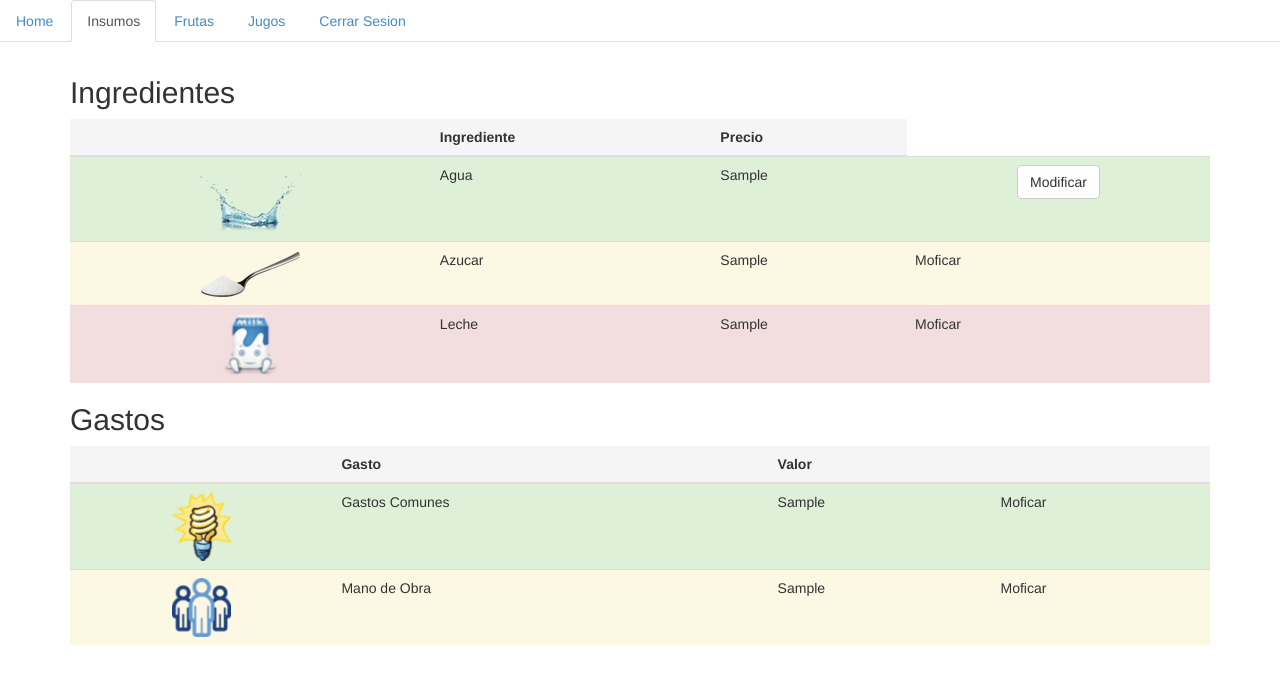
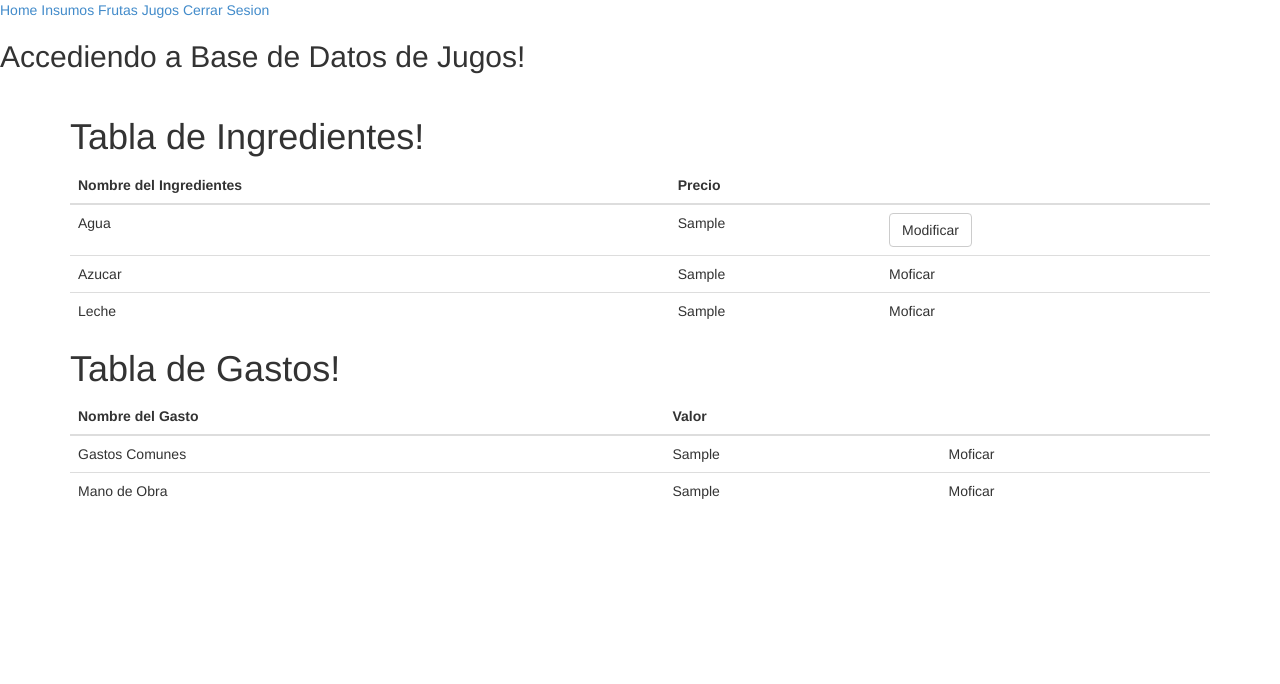
Before and after one commit to unsafer/ci_intro, a CodeIgniter app: a page that uses application/views/view_insumos.php in a window 1280 px wide. Shown: the top 684 px of the page. Run offline with CodeIgniter, Linux system fonts and the light colour scheme; tables that the repository leaves empty or names only in its code hold one stand-in row (values such as "Sample post").

Commit message:
popup arreglado, falta agregar css a vista insumos

```diff
--- a/application/controllers/site.php
+++ b/application/controllers/site.php
@@ -137,5 +137,10 @@ class Site extends CI_Controller {
         //print_r($cantidad);
         $this->load->view("view_jugos", $data);
 }
-
+    //    modificar
+    function modificar_agua(){
+    $this->load->model('gastos_db');
+    $this->gastos_db->update_agua();
+    $this->insumos();
+    }
 }
--- a/application/models/gastos_db.php
+++ b/application/models/gastos_db.php
@@ -5,4 +5,9 @@ class Gastos_db extends CI_Model{
         $query = $this->db->query("SELECT * FROM gastos");
         return $query->result();
     }
+    function update_agua(){
+        $f1 = $_POST['f1'];
+        $this->db->query("UPDATE gastos SET agua=".$f1);
+
+    }
 }
--- a/application/views/view_insumos.php
+++ b/application/views/view_insumos.php
@@ -1,15 +1,6 @@
 <!DOCTYPE html>
 
-
-<script type="text/javascript">
-
-$(document).on("click", ".open-Modal", function () {
-var myDNI = $(this).data('id');
-$(".modal-body #DNI").val( myDNI );
-});
-
-</script>
-
+<html lang="en">
 
 
 
@@ -24,23 +15,22 @@ $(".modal-body #DNI").val( myDNI );
 <body>
 
 <div id="container">
-        <ul class="nav nav-tabs">
-        <li> <a href="home">Home</a></li>
-        <li class="active"><a href="insumos">Insumos</a></li>
-        <li><a href="frutas">Frutas</a></li>
-        <li><a href="jugos">Jugos</a></li>
-        <li><a href='<?php echo base_url() ."site/logout" ?>'>Cerrar Sesion</a></li>
-        </ul>
+	<a href="home">Home</a>
+        <a href="insumos">Insumos</a>
+        <a href="frutas">Frutas</a>
+        <a href="jugos">Jugos</a>
+        <a href='<?php echo base_url() ."site/logout" ?>'>Cerrar Sesion</a>
+	<h2>Accediendo a Base de Datos de Jugos!</h2>
+
 
     <div class="container" style="padding-top: 1em;">
-      <h2>Ingredientes</h2>
+      <h1>Tabla de Ingredientes!</h1>
       <table class="table table-hover">
           <thead>
-                  <tr class="active">
+                  <tr>
+                              <th>Nombre del Ingredientes</th>
+                              <th>Precio</th>
                               <th></th>
-                              <th>Ingrediente</th>
-                              <th>Precio</th>
-
 
 
                   </tr>
@@ -49,15 +39,15 @@ $(".modal-body #DNI").val( myDNI );
            <?php
                               foreach($results as $row) { ?>
                   <tr>
-                       <td class="success" align="center"> <img src="<?= base_url();?>images/agua.png" class="img-rounded" alt="Rounded Image"> </td> <td class="success">Agua</td><td class="success"><?php echo $row->agua ?></td><td class="success" align="center"><button type="button" class="btn btn-default" data-id="$row->id" data-toggle="modal" data-target="#myModal">Modificar</button></td>
+                       <td>Agua</td><td><?php echo $row->agua ?></td><td ><button type="button" class="btn btn-default" title="Add this item" data-id="1234" data-toggle="modal" data-target="#myModal">Modificar</button></td>
                   </tr>
                   <tr>
 
-                       <td class="warning" align="center"> <img src="<?= base_url();?>images/azucar.png" class="img-rounded" alt="Rounded Image"> </td> <td  class="warning">Azucar</td><td  class="warning"><?php echo $row->azucar ?></td><td  class="warning">Moficar</td>
+                       <td>Azucar</td><td><?php echo $row->azucar ?></td><td>Moficar</td>
                   </tr>
                   <tr>
 
-                        <td class="danger" align="center"> <img src="<?= base_url();?>images/milk.png" class="img-rounded" alt="Rounded Image"> </td> <td class="danger">Leche</td><td class="danger"><?php echo $row->leche ?></td><td class="danger">Moficar</td>
+                        <td>Leche</td><td><?php echo $row->leche ?></td><td>Moficar</td>
                   </tr>
 
             <?php } ?>
@@ -65,12 +55,11 @@ $(".modal-body #DNI").val( myDNI );
           </tbody>
       </table>
 
-      <h2>Gastos</h2>
+      <h1>Tabla de Gastos!</h1>
       <table class="table table-hover">
           <thead>
-                  <tr class="active">
-                              <th></th>
-                              <th>Gasto</th>
+                  <tr>
+                              <th>Nombre del Gasto</th>
                               <th>Valor</th>
                               <th></th>
 
@@ -81,11 +70,11 @@ $(".modal-body #DNI").val( myDNI );
            <?php
                               foreach($results as $row) { ?>
                   <tr>
-                       <td class="success" align="center"> <img src="<?= base_url();?>images/light.png" class="img-rounded" alt="Rounded Image"> </td> <td class="success">Gastos Comunes</td> <td class="success"><?php echo $row->gastoscomunes ?></td> <td class="success">Moficar</td>
+                       <td>Gastos Comunes</td><td><?php echo $row->gastoscomunes ?></td><td>Moficar</td>
                   </tr>
                   <tr>
 
-                       <td class="warning" align="center"> <img src="<?= base_url();?>images/empleados.png" class="img-rounded" alt="Rounded Image"> </td> <td class="warning">Mano de Obra</td> <td class="warning"><?php echo $row->manodeobra ?></td> <td class="warning">Moficar</td>
+                       <td>Mano de Obra</td><td><?php echo $row->manodeobra ?></td><td>Moficar</td>
                   </tr>
 
 
@@ -111,14 +100,24 @@ $(".modal-body #DNI").val( myDNI );
       </div>
       <div class="modal-body">
         <div class="modal-body">
-<p>some content</p>
-<input type="text" name="DNI" id="DNI" value=""/>
-</div>
+            <p>Precio:</p>
+            <?php $agua = $row->agua; ?>
+
+            <form action="<?php echo base_url();?>Site/modificar_agua" method="post">
+            <input type = 'text' name='f1' value="<?=$row->agua?>"<br>
+
+            <div class="modal-footer">
+            <button type="button" class="btn btn-default" data-dismiss="modal">Cerrar</button>
+            <button type='submit' class="btn btn-primary">Guardar Cambios</button>
+            </div>
+            </form>
+
+        </div>
       </div>
-      <div class="modal-footer">
-        <button type="button" class="btn btn-default" data-dismiss="modal">Close</button>
-        <button type="button" class="btn btn-primary">Save changes</button>
-      </div>
+
+
     </div>
   </div>
 </div>
+
+<!--hacer modals para cada modificar-->
```
